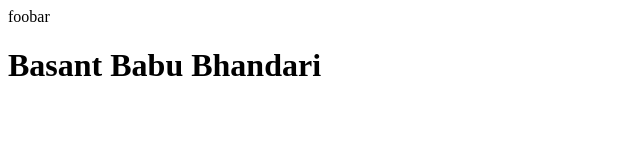
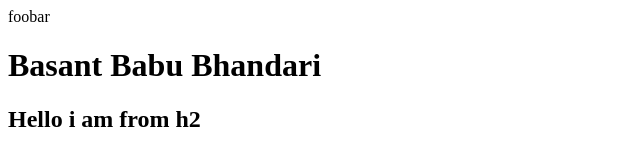
Before and after one commit to basantbhandari/leaffrog_github_lab_collaborative, a plain HTML site: page index.html in a window 1280 px wide. Shown: the whole page, without its empty margins (0-640 px from the left). Drawn offline with Linux system fonts and the light colour scheme.

Commit message:
add heading 2

```diff
--- a/index.html
+++ b/index.html
@@ -9,5 +9,6 @@
 		<p>
 			<a href="git@github.com:basantbhandari/simple-HTML-and-CSS-website.git">
 		</a>
+		<h2>Hello i am from h2</h2>
 	</body>
 </html>
```
